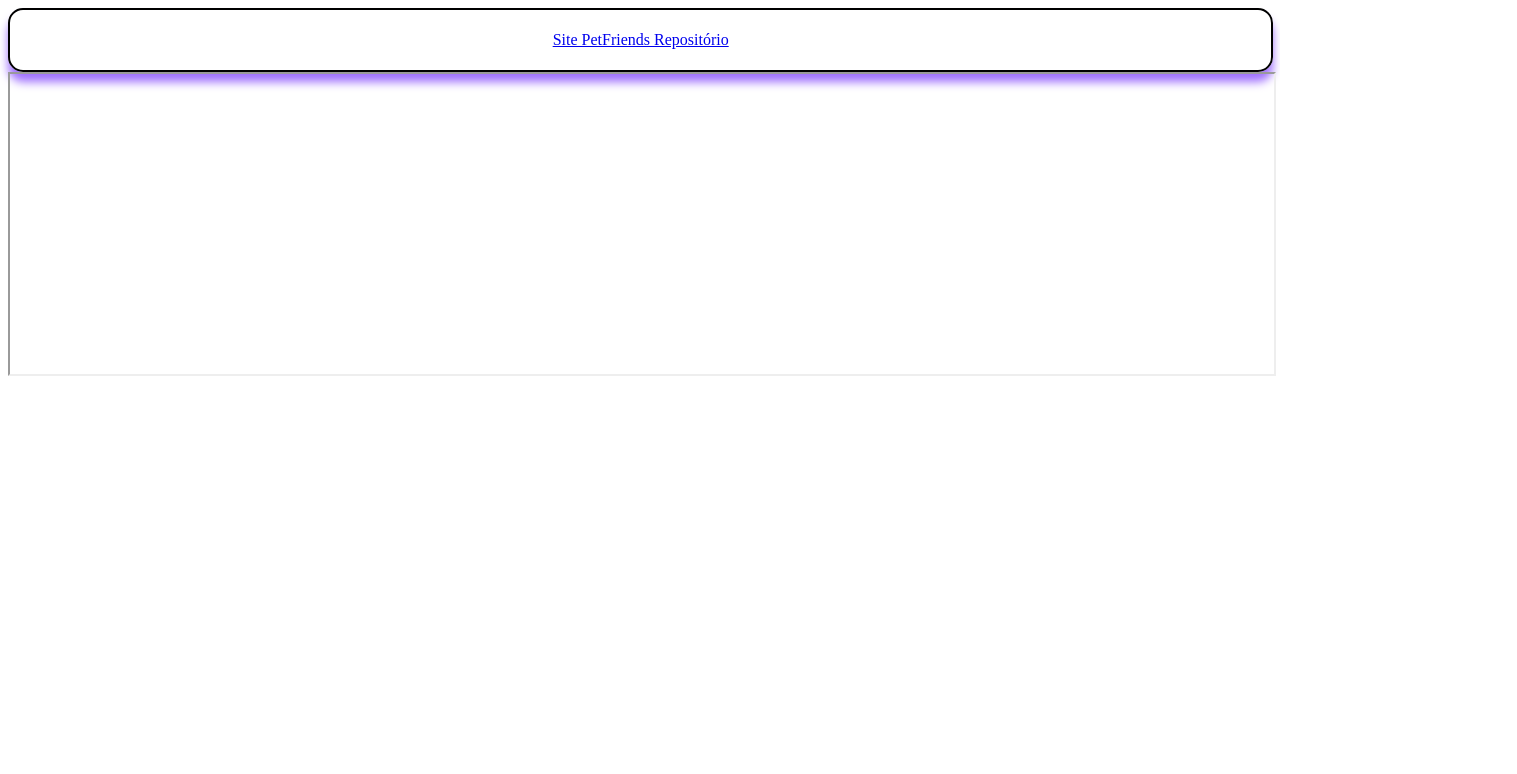
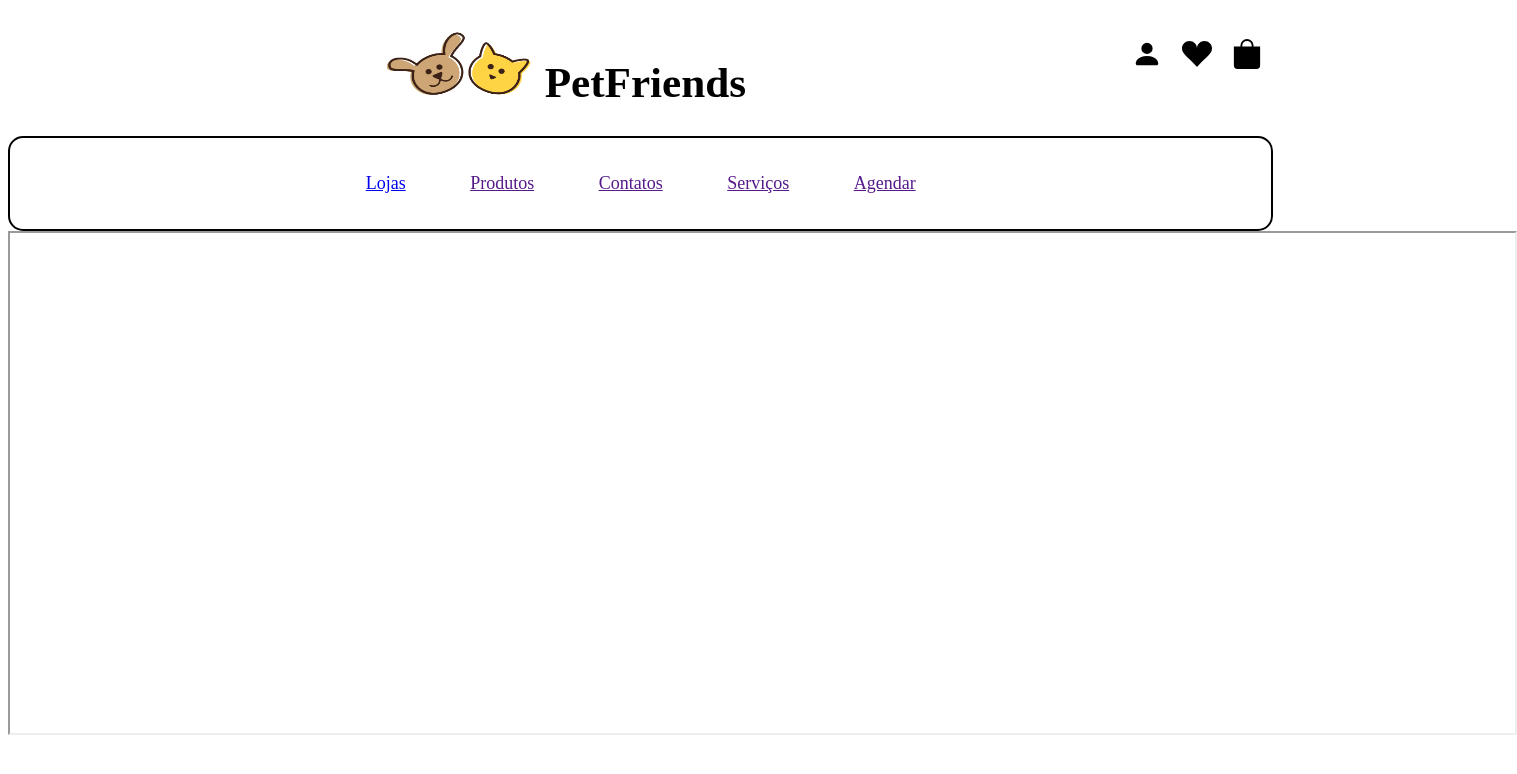
Before and after one commit to itscamyvicc/PWI---Camilla.Vitoria, a plain HTML site: page cu.html in a window 1280 px wide. Shown: the whole page, 1517 px wide, since content can reach past the window. Drawn offline with Linux system fonts and the light colour scheme.

Commit message:
Projeto PetShop

```diff
--- a/cu.html
+++ b/cu.html
@@ -2,27 +2,45 @@
 <html lang="en">
 <head>
 <style>
+#MyHeader {
+    color: #000000;
+    text-align: center;
+    font-size: 270%;
+}
+
+img {
+    width: 150px;
+    height: 80px;
+    float: none;
+}
 
 .nav {
-    background-color: #9F70FD;
-    border: 2px solid black;
-    border-radius: 25px;
     list-style-type: none;
     text-align: center;
     margin: 0px;
     padding: 0px;
-    box-shadow: 0 4px 10px #595959;
+    font-size: large;
 }
+
+.nav li {
+    text-align: center;
+    display: inline-block;
+    padding: 30px;
+}
+
 a:hover, a:active {
     color: #ff7300;
 }
-
+/*===================================*/
 .container {
   display: flex;
+  justify-content: space-between;
   align-items: center;
+  text-align: center;
+  width: 100%;
   margin: auto;
-  padding: 50px;
-  gap: 30px;
+  padding: 2px;
+
 }
 
 .caixa {
@@ -32,7 +50,6 @@ a:hover, a:active {
   border-radius: 15px;
   width: 99%;
   text-align: center;
-  box-shadow: 0 10px 10px #9F70FD;
   margin: auto;
 }
 
@@ -43,13 +60,24 @@ a:hover, a:active {
 </head>
 <body>
 
+<h1 id="MyHeader"> <img src="./Image/Pet-shop-animals-logo-template-Graphics-10636979-1-1-580x386.png" style="height: 68px;"> PetFriends
+<img src="./Image/bag-fill.svg" style="float: right; padding: 10px; height: 30px; width: 30px; cursor: pointer;">
+<img src="./Image/suit-heart-fill.svg" style="float: right; padding: 10px; height: 30px; width: 30px; cursor: pointer;">
+<img src="./Image/person-fill.svg" style="float: right; padding: 10px; height: 30px; width: 30px; cursor: pointer;">
+</h1>
+
+
+
 <div class="caixa">
-<p>
-    <a href="Site PetFriends.html" target="iframe_a"> Site PetFriends </a>
-    <a href="https://github.com/itscamyvicc/PWI---Camilla.Vitoria" target="iframe_a"> Repositório</a>
-</p>
+<ul class="nav">
+    <li><a href="Hello World!.html" target="iframe_a"> Lojas </a></li>
+    <li><a href="" target="iframe_a"> Produtos </a></li>
+    <li> <a href="" target="iframe_a"> Contatos </a></li>
+    <li> <a href="" target="iframe_a"> Serviços </a></li>
+    <li> <a href="" target="iframe_a"> Agendar </a></li>
+</ul>
 </div>
 
-<iframe name="iframe_a" height="300px" width="100%" title="Iframe Example"></iframe>
+<iframe name="iframe_a" height="500px" width="1505px" title="Iframe Example"></iframe>
 </body>
 </html>
```
Also changed, not shown: Image/Pet-shop-animals-logo-template-Graphics-10636979-1-1-580x386.png (added).
